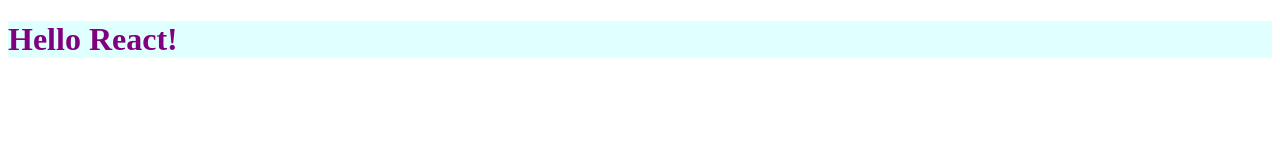
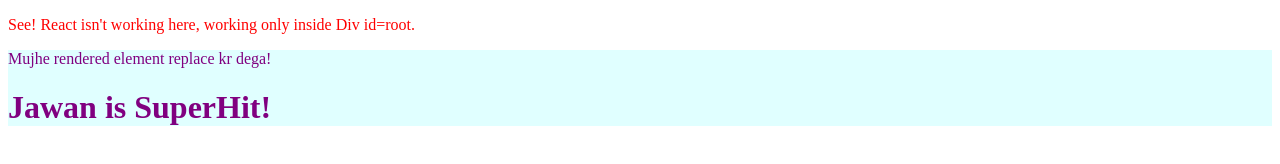
Before and after one commit to Nandini152001/NamasteReactFullCourseNandini, a plain HTML site: page recap/index.html in a window 1280 px wide. Drawn offline with nearby package versions, Linux system fonts and the light colour scheme.

Commit message:
episode1_inception

```diff
--- a/recap/index.html
+++ b/recap/index.html
@@ -4,9 +4,13 @@
     <meta charset="UTF-8" />
     <meta http-equiv="X-UA-Compatible" content="IE=edge" />
     <meta name="viewport" content="width=device-width, initial-scale=1.0" />
+    <link rel="stylesheet" href="index.css" />
     <title>Namaste React</title>
   </head>
   <body>
+    <p style="color: Red">
+      See! React isn't working here, working only inside Div id=root.
+    </p>
     <script
       crossorigin
       src="https://unpkg.com/react@18/umd/react.development.js"
@@ -15,7 +19,10 @@
       crossorigin
       src="https://unpkg.com/react-dom@18/umd/react-dom.development.js"
     ></script>
-    <div id="root" style="background-color: lightcyan; color: purple"></div>
+    <div id="root" style="background-color: lightcyan; color: purple">
+      <p>Mujhe rendered element replace kr dega!</p>
+      <h1>Jawan is SuperHit!</h1>
+    </div>
 
     <!-- Basic Hello World program using JS -->
     <!-- writing h1 tag using JavaScript -->
@@ -26,10 +33,6 @@
       const root = document.getElementById("root");
       root.appendChild(heading);
     </script> -->
-    <script>
-      const heading = React.createElement("h1", {}, "Hello React!");
-      const root = ReactDOM.createRoot(document.getElementById("root"));
-      root.render(heading);
-    </script>
+    <script src="./app.js"></script>
   </body>
 </html>
```
Also changed, not shown: Notes.txt.
